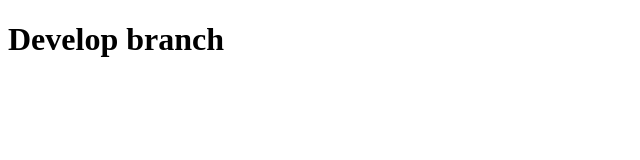
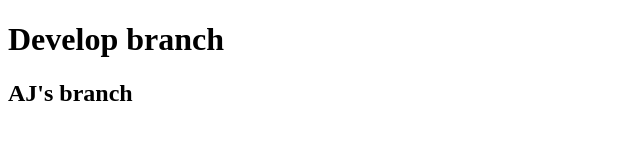
Before and after one commit to AJHardin-dev/TeamGit2, a plain HTML site: page index.html in a window 1280 px wide. Shown: the whole page, without its empty margins (0-640 px from the left). Drawn offline with Linux system fonts and the light colour scheme.

Commit message:
AJ's branch created

```diff
--- a/index.html
+++ b/index.html
@@ -9,5 +9,7 @@
 <body>
     <h1>Develop branch</h1>
 
+    <h2>AJ's branch</h2>
+
 </body>
 </html>
```
